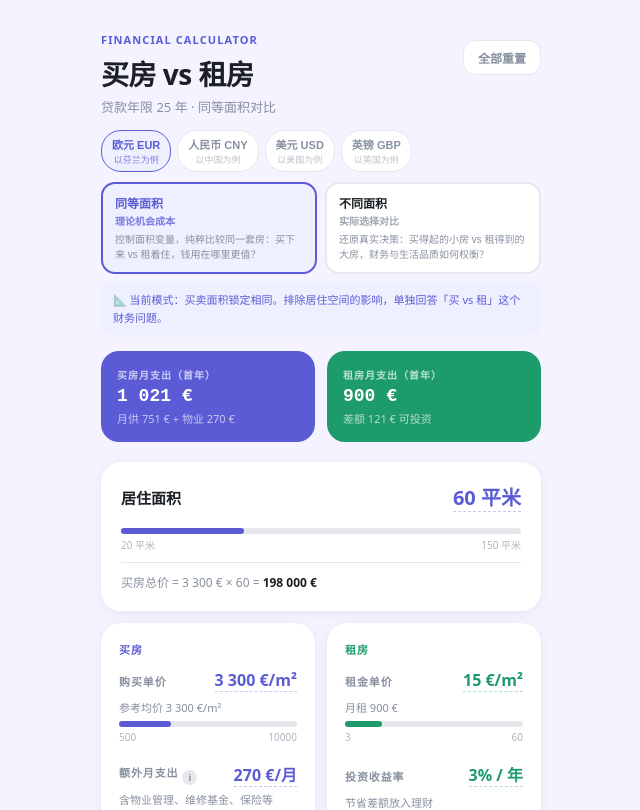
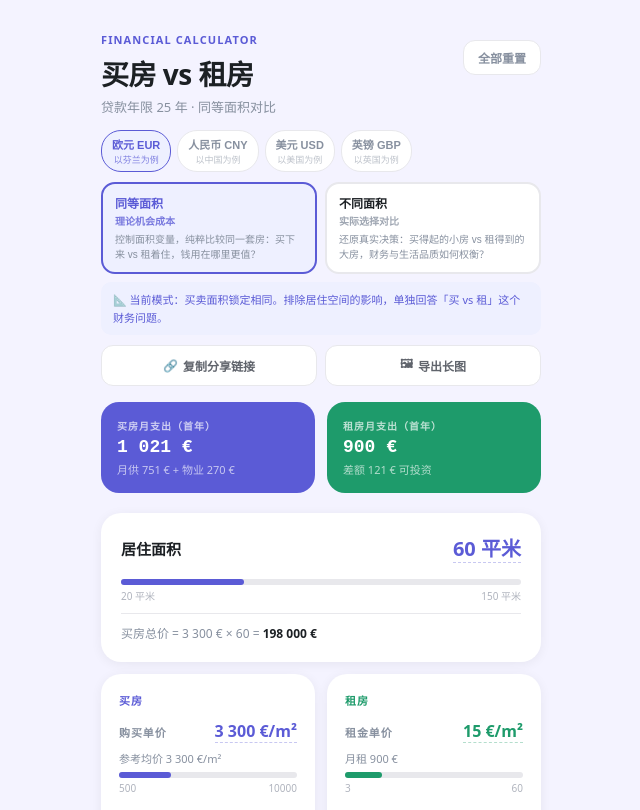
Before and after one commit to jinda-li/buy-vs-rent, a React (Vite) app: page / in a window 1280 px wide. Shown: the top 810 px of the page, without its empty margins (319-959 px from the left). Built offline with nearby package versions, Linux system fonts and the light colour scheme.

Commit message:
feat: add share link and export long image
Co-authored-by: Cursor <cursoragent@cursor.com>

```diff
--- a/buy-vs-rent.jsx
+++ b/buy-vs-rent.jsx
@@ -1,5 +1,6 @@
-import { useState, useMemo } from "react";
+import { useState, useMemo, useRef } from "react";
 import { AreaChart, Area, XAxis, YAxis, CartesianGrid, Tooltip, ResponsiveContainer, ReferenceLine } from "recharts";
+import { toPng } from "html-to-image";
 
 // 各国参数来源：Finland税务局vero.fi / 中国LPR官方 / 美国Bankrate / 英国HMRC及Rightmove
 var CURRENCIES = {
@@ -150,10 +151,23 @@ function ChartTip(props) {
 
 var INV_RANGE  = [1, 2, 3, 4, 5, 6, 7, 8, 9];
 
+// Parse shared URL state from hash on first load
+var _init = (function() {
+  try {
+    var h = window.location.hash.slice(1);
+    if (h) { var p = JSON.parse(atob(h)); if (p && p.c) return p; }
+  } catch(e) {}
+  return null;
+})();
+
 export default function App() {
-  var sc  = useState("EUR");  var currency    = sc[0];  var setCurrency   = sc[1];
-  var sm  = useState("same"); var mode        = sm[0];  var setMode       = sm[1];
+  var _ic = (_init && CURRENCIES[_init.c]) ? _init.c : "EUR";
+  var sc  = useState(_ic);        var currency    = sc[0];  var setCurrency   = sc[1];
+  var sm  = useState(_init && _init.mo ? _init.mo : "same"); var mode = sm[0]; var setMode = sm[1];
   var cur = CURRENCIES[currency];
+  var mainRef   = useRef(null);
+  var sc2 = useState(false); var copied    = sc2[0]; var setCopied    = sc2[1];
+  var se  = useState(false); var exporting = se[0];  var setExporting = se[1];
 
   function fmtN(n) { return Math.abs(Math.round(n)).toLocaleString(cur.locale); }
   function fmt(n)  {
@@ -171,25 +185,25 @@ export default function App() {
 
   var bankFees = cur.bankFees;
 
-  var s1  = useState(cur.d.buyPPM);  var buyPPM     = s1[0];  var setBuyPPM     = s1[1];
-  var s2  = useState(60);            var area       = s2[0];  var setArea       = s2[1];
-  var s3  = useState(cur.d.fee);     var fee        = s3[0];  var setFee        = s3[1];
-  var s4  = useState(cur.d.rentPPM); var rentPPM    = s4[0];  var setRentPPM    = s4[1];
-  var s5  = useState(3.0);           var invRet     = s5[0];  var setInvRet     = s5[1];
-  var s6  = useState(1.5);           var propGrowth = s6[0];  var setPropGrowth = s6[1];
-  var s7  = useState(cur.d.mRate);   var mRate      = s7[0];  var setMRate      = s7[1];
-  var s8  = useState(cur.d.downPct); var downPct    = s8[0];  var setDownPct    = s8[1];
-  var s9  = useState(25);            var loanTerm   = s9[0];  var setLoanTerm   = s9[1];
-  var s10 = useState(1.3);           var rentGrowth = s10[0]; var setRentGrowth = s10[1];
-  var s11 = useState(2.3);           var feeGrowth  = s11[0]; var setFeeGrowth  = s11[1];
-  var s12 = useState(cur.d.txTax);   var txTax      = s12[0]; var setTxTax      = s12[1];
-  var s13 = useState(cur.d.agentFee);var agentFee   = s13[0]; var setAgentFee   = s13[1];
-  var s14 = useState(true);          var primaryRes = s14[0]; var setPrimaryRes = s14[1];
-  var s15 = useState(cur.d.invTax);  var invTax     = s15[0]; var setInvTax     = s15[1];
+  var s1  = useState(_init ? (_init.bp || cur.d.buyPPM)  : cur.d.buyPPM);  var buyPPM     = s1[0];  var setBuyPPM     = s1[1];
+  var s2  = useState(_init ? (_init.a  || 60)            : 60);            var area       = s2[0];  var setArea       = s2[1];
+  var s3  = useState(_init ? (_init.f  || cur.d.fee)     : cur.d.fee);     var fee        = s3[0];  var setFee        = s3[1];
+  var s4  = useState(_init ? (_init.rp || cur.d.rentPPM) : cur.d.rentPPM); var rentPPM    = s4[0];  var setRentPPM    = s4[1];
+  var s5  = useState(_init ? (_init.ir || 3.0)           : 3.0);           var invRet     = s5[0];  var setInvRet     = s5[1];
+  var s6  = useState(_init ? (_init.pg || 1.5)           : 1.5);           var propGrowth = s6[0];  var setPropGrowth = s6[1];
+  var s7  = useState(_init ? (_init.mr || cur.d.mRate)   : cur.d.mRate);   var mRate      = s7[0];  var setMRate      = s7[1];
+  var s8  = useState(_init ? (_init.dp || cur.d.downPct) : cur.d.downPct); var downPct    = s8[0];  var setDownPct    = s8[1];
+  var s9  = useState(_init ? (_init.lt || 25)            : 25);            var loanTerm   = s9[0];  var setLoanTerm   = s9[1];
+  var s10 = useState(_init ? (_init.rg || 1.3)           : 1.3);           var rentGrowth = s10[0]; var setRentGrowth = s10[1];
+  var s11 = useState(_init ? (_init.fg || 2.3)           : 2.3);           var feeGrowth  = s11[0]; var setFeeGrowth  = s11[1];
+  var s12 = useState(_init ? (_init.tt || cur.d.txTax)   : cur.d.txTax);   var txTax      = s12[0]; var setTxTax      = s12[1];
+  var s13 = useState(_init ? (_init.af || cur.d.agentFee): cur.d.agentFee);var agentFee   = s13[0]; var setAgentFee   = s13[1];
+  var s14 = useState(_init ? (_init.pr !== 0)            : true);          var primaryRes = s14[0]; var setPrimaryRes = s14[1];
+  var s15 = useState(_init ? (_init.it || cur.d.invTax)  : cur.d.invTax);  var invTax     = s15[0]; var setInvTax     = s15[1];
   var s16 = useState("net");         var tab        = s16[0]; var setTab        = s16[1];
   var s17 = useState(false);         var moreOpen   = s17[0]; var setMoreOpen   = s17[1];
-  var s18 = useState(60);            var buyArea    = s18[0]; var setBuyArea    = s18[1];
-  var s19 = useState(80);            var rentArea   = s19[0]; var setRentArea   = s19[1];
+  var s18 = useState(_init ? (_init.ba || 60) : 60); var buyArea  = s18[0]; var setBuyArea  = s18[1];
+  var s19 = useState(_init ? (_init.ra || 80) : 80); var rentArea = s19[0]; var setRentArea = s19[1];
 
   var effBuyArea  = mode === "same" ? area : buyArea;
   var effRentArea = mode === "same" ? area : rentArea;
@@ -360,6 +374,43 @@ export default function App() {
     setPrimaryRes(true); setInvTax(cur.d.invTax); setMoreOpen(false);
   }
 
+  function getShareUrl() {
+    var p = {
+      c: currency, mo: mode,
+      a: area, ba: buyArea, ra: rentArea,
+      bp: buyPPM, rp: rentPPM, f: fee,
+      mr: mRate, dp: downPct, lt: loanTerm,
+      ir: invRet, pg: propGrowth, rg: rentGrowth, fg: feeGrowth,
+      tt: txTax, af: agentFee, pr: primaryRes ? 1 : 0, it: invTax,
+    };
+    return window.location.origin + window.location.pathname + "#" + btoa(JSON.stringify(p));
+  }
+
+  function copyShareUrl() {
+    navigator.clipboard.writeText(getShareUrl()).then(function() {
+      setCopied(true);
+      setTimeout(function() { setCopied(false); }, 2500);
+    });
+  }
+
+  function exportImage() {
+    var node = mainRef.current;
+    if (!node || exporting) return;
+    setExporting(true);
+    var w = node.scrollWidth;
+    var h = node.scrollHeight;
+    toPng(node, { cacheBust: true, width: w, height: h,
+      style: { overflow: "visible", maxHeight: "none" } })
+      .then(function(dataUrl) {
+        var link = document.createElement("a");
+        link.download = "buy-vs-rent-" + currency + ".png";
+        link.href = dataUrl;
+        link.click();
+        setExporting(false);
+      })
+      .catch(function() { setExporting(false); });
+  }
+
   var crossStatus = crossings.length === 0
     ? (buyWins ? "买房领先" : "租房领先")
     : crossings.length === 1
@@ -370,7 +421,7 @@ export default function App() {
 
   return (
     <div style={{ minHeight: "100vh", background: COLOR.bg, fontFamily: "system-ui, sans-serif", color: COLOR.text }}>
-      <div style={{ maxWidth: 480, margin: "0 auto", padding: "0 0 40px" }}>
+      <div ref={mainRef} style={{ maxWidth: 480, margin: "0 auto", padding: "0 0 40px" }}>
 
         {/* ── Header ── */}
         <div style={{ padding: "32px 20px 0" }}>
@@ -427,6 +478,29 @@ export default function App() {
               ? "📐 当前模式：买卖面积锁定相同。排除居住空间的影响，单独回答「买 vs 租」这个财务问题。"
               : "🏠 当前模式：买房和租房面积可以不同。模拟真实市场中你实际面临的两个选项，财务结果包含了面积差带来的成本差异。"
             }
+          </div>
+
+          {/* 分享 & 导出 */}
+          <div style={{ display: "flex", gap: 8, marginTop: 10 }}>
+            <button onClick={copyShareUrl}
+              style={{ flex: 1, display: "flex", alignItems: "center", justifyContent: "center", gap: 5,
+                padding: "9px 0", borderRadius: 12, border: "1.5px solid",
+                borderColor: copied ? COLOR.green : COLOR.border,
+                background: copied ? "#EEF9F5" : "white",
+                color: copied ? COLOR.green : COLOR.sub,
+                fontSize: 12, fontWeight: 600, cursor: "pointer", transition: "all 0.2s" }}>
+              <span>{copied ? "✓" : "🔗"}</span>
+              <span>{copied ? "链接已复制" : "复制分享链接"}</span>
+            </button>
+            <button onClick={exportImage} disabled={exporting}
+              style={{ flex: 1, display: "flex", alignItems: "center", justifyContent: "center", gap: 5,
+                padding: "9px 0", borderRadius: 12, border: "1.5px solid " + COLOR.border,
+                background: exporting ? "#F4F3FF" : "white",
+                color: exporting ? COLOR.primary : COLOR.sub,
+                fontSize: 12, fontWeight: 600, cursor: exporting ? "default" : "pointer", opacity: exporting ? 0.7 : 1 }}>
+              <span>{exporting ? "⏳" : "🖼"}</span>
+              <span>{exporting ? "生成中..." : "导出长图"}</span>
+            </button>
           </div>
         </div>
 
--- a/package.json
+++ b/package.json
@@ -9,6 +9,7 @@
     "preview": "vite preview"
   },
   "dependencies": {
+    "html-to-image": "^1.11.13",
     "react": "^18.3.1",
     "react-dom": "^18.3.1",
     "recharts": "^2.13.3"
```
Also changed, not shown: 1 other file (tests, documents, lock files or other folders).
